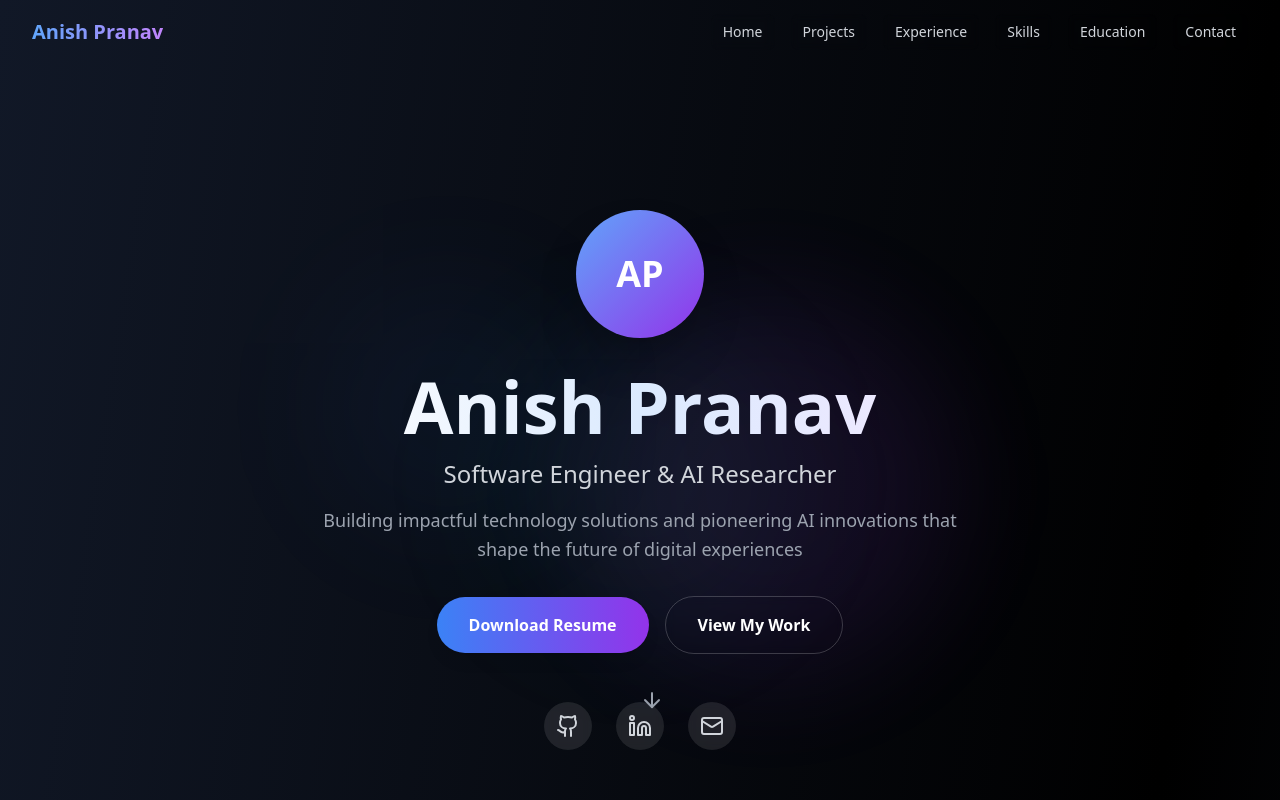
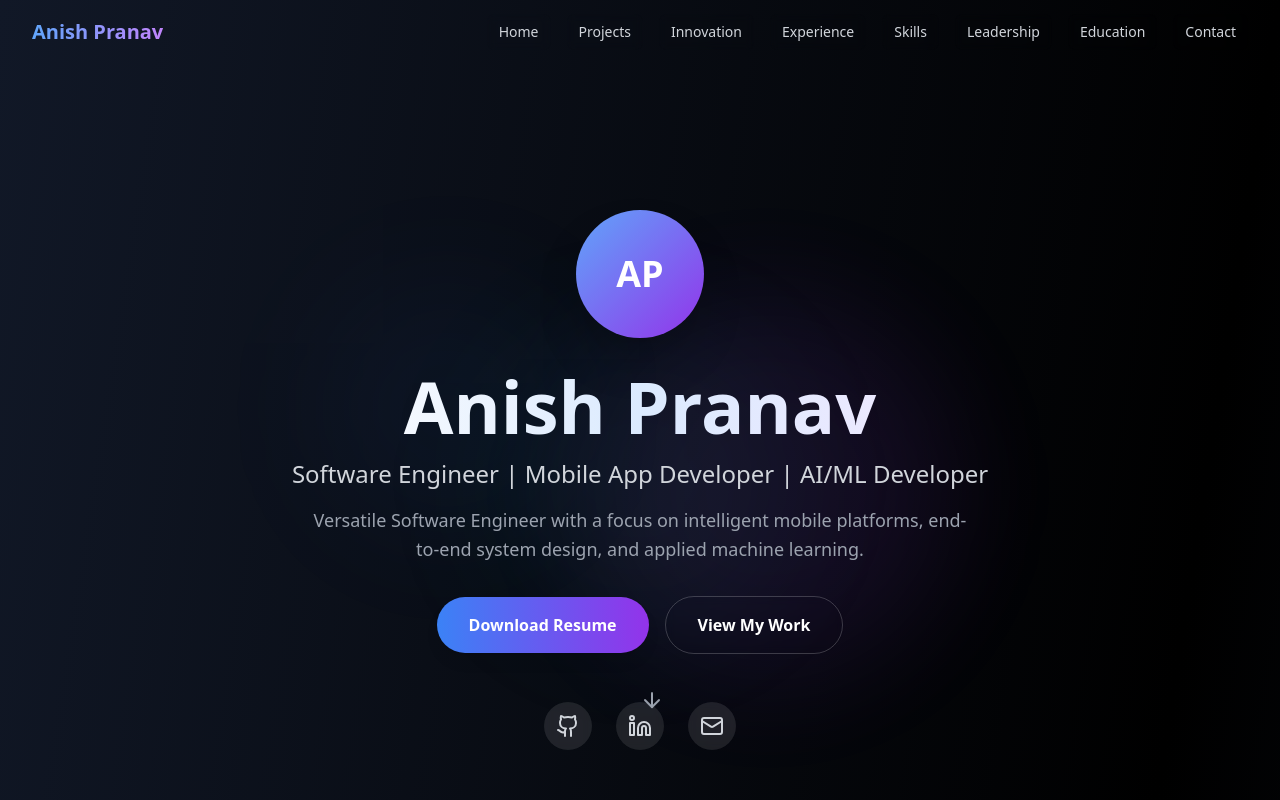
Before and after one commit to anishpranav/anish-pranav-ios-folio, a React (Vite) app: page / in a window 1280 px wide. Shown: the top 800 px of the page. Built offline with nearby package versions, Linux system fonts and the light colour scheme.

Commit message:
Add home page content and navigation tab
Update hero section with new content and add innovation tab to navigation.

```diff
--- a/src/components/HeroSection.tsx
+++ b/src/components/HeroSection.tsx
@@ -32,10 +32,10 @@ export const HeroSection = () => {
               Anish Pranav
             </h1>
             <p className="text-xl sm:text-2xl text-gray-300 font-light">
-              Software Engineer & AI Researcher
+              Software Engineer | Mobile App Developer | AI/ML Developer
             </p>
             <p className="text-lg text-gray-400 max-w-2xl mx-auto leading-relaxed">
-              Building impactful technology solutions and pioneering AI innovations that shape the future of digital experiences
+              Versatile Software Engineer with a focus on intelligent mobile platforms, end-to-end system design, and applied machine learning.
             </p>
           </div>
 
--- a/src/components/Navbar.tsx
+++ b/src/components/Navbar.tsx
@@ -1,6 +1,6 @@
 
 import React, { useState, useEffect } from 'react';
-import { Menu, X, Home, User, Briefcase, Code, Star, GraduationCap, Phone } from 'lucide-react';
+import { Menu, X, Home, User, Briefcase, Code, Star, GraduationCap, Phone, Lightbulb } from 'lucide-react';
 
 export const Navbar = () => {
   const [isOpen, setIsOpen] = useState(false);
@@ -17,8 +17,10 @@ export const Navbar = () => {
   const navItems = [
     { name: 'Home', href: '#hero', icon: Home },
     { name: 'Projects', href: '#projects', icon: Code },
+    { name: 'Innovation', href: '#innovation', icon: Lightbulb },
     { name: 'Experience', href: '#experience', icon: Briefcase },
     { name: 'Skills', href: '#skills', icon: Star },
+    { name: 'Leadership', href: '#leadership', icon: User },
     { name: 'Education', href: '#education', icon: GraduationCap },
     { name: 'Contact', href: '#contact', icon: Phone },
   ];
```
